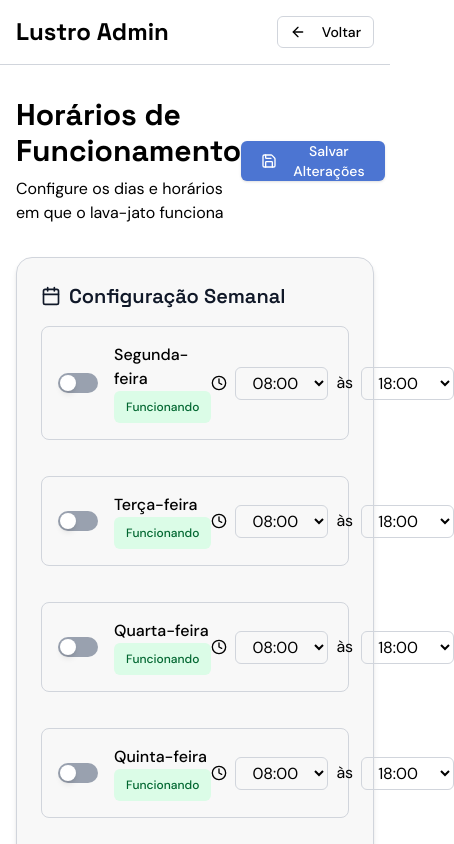
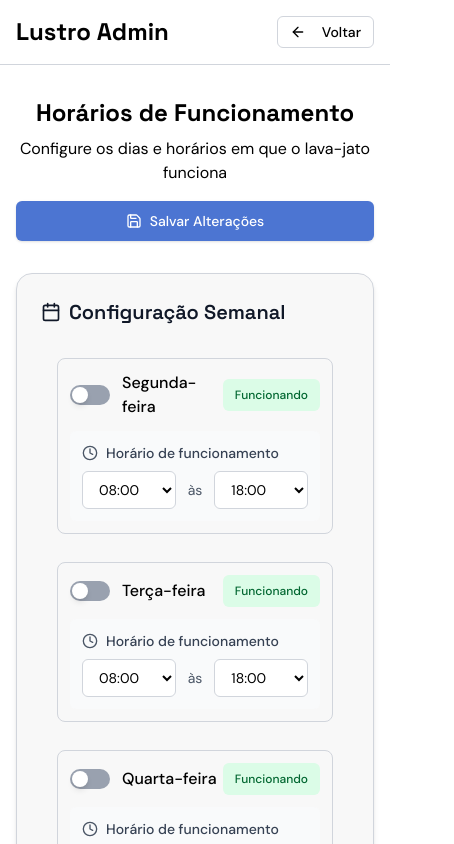
Before and after one commit to qustavoleite/lustro, a React (Vite) app: page /admin/timetable in a window 390 px wide. Shown: the top 844 px of the page, 454 px wide, since content can reach past the window. Built offline with nearby package versions, Linux system fonts and the light colour scheme.

Commit message:
style: ajuste de responsividade

```diff
--- a/src/pages/AdminTimetable.tsx
+++ b/src/pages/AdminTimetable.tsx
@@ -82,7 +82,7 @@ export function AdminTimetable() {
 
   return (
     <div className='min-h-screen bg-background'>
-      <header className='border-b border-gray-300 sticky top-0 z-50'>
+      <header className='border-b border-gray-300'>
         <div className='container mx-auto max-w-6xl px-4 py-4 flex items-center justify-between'>
           <div className='font-heading font-bold text-2xl text-primary'>
             Lustro Admin
@@ -100,21 +100,16 @@ export function AdminTimetable() {
       </header>
 
       <div className='container mx-auto max-w-6xl px-4 py-8'>
-        <div className='flex items-center justify-between mb-8'>
-          <div>
-            <h1 className='font-heading font-bold text-3xl text-primary mb-2'>
+        <div className='flex flex-col sm:flex-row sm:items-center sm:justify-between mb-8 gap-4 sm:gap-0'>
+          <div className='text-center sm:text-left'>
+            <h1 className='font-heading font-bold text-2xl text-primary mb-2'>
               Horários de Funcionamento
             </h1>
-            <p className=''>
-              Configure os dias e horários em que o lava-jato funciona
-            </p>
+            <p>Configure os dias e horários em que o lava-jato funciona</p>
           </div>
 
-          <Button
-            onClick={salvarHorarios}
-            className='bg-accent hover:bg-accent/90'
-          >
-            <Save className='w-4 h-4 mr-2' />
+          <Button onClick={salvarHorarios}>
+            <Save className='w-4 h-4' />
             Salvar Alterações
           </Button>
         </div>
@@ -126,7 +121,7 @@ export function AdminTimetable() {
               Configuração Semanal
             </CardTitle>
           </CardHeader>
-          <CardContent className='space-y-6'>
+          <CardContent className='space-y-4 p-4 sm:p-6'>
             {diasSemana.map((dia) => {
               const horario =
                 horariosFuncionamento[
@@ -135,8 +130,9 @@ export function AdminTimetable() {
               return (
                 <div
                   key={dia.key}
-                  className='flex items-center justify-between p-4 border border-gray-300 rounded-lg'
+                  className='border border-gray-300 rounded-lg p-3 sm:p-4'
                 >
+                  <div className='hidden sm:flex sm:items-center sm:justify-between'>
                     <div className='flex items-center gap-4'>
                       <Switch
                         checked={horario.ativo}
@@ -147,14 +143,14 @@ export function AdminTimetable() {
                         {horario.ativo ? (
                           <Badge
                             variant='secondary'
-                          className='bg-green-100 text-green-800'
+                            className='bg-green-100 text-green-800 mt-1'
                           >
                             Funcionando
                           </Badge>
                         ) : (
                           <Badge
                             variant='secondary'
-                          className='bg-red-100 text-red-800'
+                            className='bg-red-100 text-red-800 mt-1'
                           >
                             Fechado
                           </Badge>
@@ -165,13 +161,13 @@ export function AdminTimetable() {
                     {horario.ativo && (
                       <div className='flex items-center gap-4'>
                         <div className='flex items-center gap-2'>
-                        <Clock className='w-4 h-4' />
+                          <Clock className='w-4 h-4 text-gray-600' />
                           <select
                             value={horario.inicio}
                             onChange={(e) =>
                               updateHorario(dia.key, 'inicio', e.target.value)
                             }
-                          className='px-3 py-1 border border-gray-300 rounded-md bg-background text-foreground'
+                            className='px-3 py-1 border border-gray-300 rounded-md text-sm'
                           >
                             {horariosDisponiveis.map((h) => (
                               <option key={h} value={h}>
@@ -179,13 +175,13 @@ export function AdminTimetable() {
                               </option>
                             ))}
                           </select>
-                        <span className=''>às</span>
+                          <span className='text-sm text-gray-600'>às</span>
                           <select
                             value={horario.fim}
                             onChange={(e) =>
                               updateHorario(dia.key, 'fim', e.target.value)
                             }
-                          className='px-3 py-1 border border-gray-300 rounded-md bg-background text-foreground'
+                            className='px-3 py-1 border border-gray-300 rounded-md text-sm'
                           >
                             {horariosDisponiveis.map((h) => (
                               <option key={h} value={h}>
@@ -196,6 +192,79 @@ export function AdminTimetable() {
                         </div>
                       </div>
                     )}
+                  </div>
+
+                  <div className='sm:hidden space-y-3'>
+                    <div className='flex items-center justify-between'>
+                      <div className='flex items-center gap-3'>
+                        <Switch
+                          checked={horario.ativo}
+                          onChange={() => toggleDia(dia.key)}
+                        />
+                        <p className='font-medium text-primary text-base'>
+                          {dia.nome}
+                        </p>
+                      </div>
+                      {horario.ativo ? (
+                        <Badge
+                          variant='secondary'
+                          className='bg-green-100 text-green-800 text-xs'
+                        >
+                          Funcionando
+                        </Badge>
+                      ) : (
+                        <Badge
+                          variant='secondary'
+                          className='bg-red-100 text-red-800 text-xs'
+                        >
+                          Fechado
+                        </Badge>
+                      )}
+                    </div>
+
+                    {horario.ativo && (
+                      <div className='bg-gray-50 rounded-md p-3'>
+                        <div className='flex items-center gap-2 mb-2'>
+                          <Clock className='w-4 h-4 text-gray-600' />
+                          <span className='text-sm font-medium text-gray-700'>
+                            Horário de funcionamento
+                          </span>
+                        </div>
+
+                        <div className='flex items-center gap-2 flex-wrap'>
+                          <select
+                            value={horario.inicio}
+                            onChange={(e) =>
+                              updateHorario(dia.key, 'inicio', e.target.value)
+                            }
+                            className='flex-1 min-w-[80px] px-3 py-2 border border-gray-300 rounded-md bg-white text-foreground text-sm'
+                          >
+                            {horariosDisponiveis.map((h) => (
+                              <option key={h} value={h}>
+                                {h}
+                              </option>
+                            ))}
+                          </select>
+
+                          <span className='text-sm text-gray-600 px-1'>às</span>
+
+                          <select
+                            value={horario.fim}
+                            onChange={(e) =>
+                              updateHorario(dia.key, 'fim', e.target.value)
+                            }
+                            className='flex-1 min-w-[80px] px-3 py-2 border border-gray-300 rounded-md bg-white text-foreground text-sm'
+                          >
+                            {horariosDisponiveis.map((h) => (
+                              <option key={h} value={h}>
+                                {h}
+                              </option>
+                            ))}
+                          </select>
+                        </div>
+                      </div>
+                    )}
+                  </div>
                 </div>
               )
             })}
```
Lines whose indentation alone changed are shown as unchanged.
